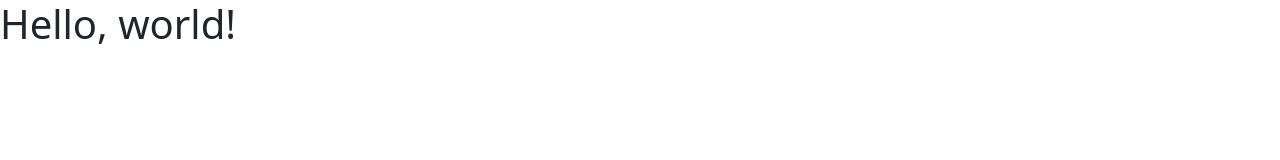
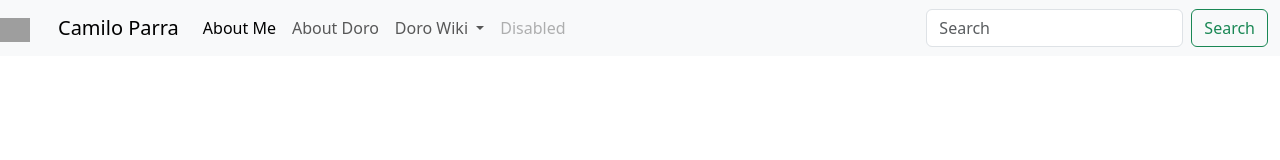
Before and after one commit to CamiloParraS/ISW-5B26B-EII-TallerGit, a plain HTML site: page index.html in a window 1280 px wide. Drawn offline with nearby package versions, Linux system fonts and the light colour scheme; grey boxes are pictures that could not be loaded.

Commit message:
Feature: Added the Navbar

```diff
--- a/index.html
+++ b/index.html
@@ -12,7 +12,98 @@
         />
     </head>
     <body>
-        <h1>Hello, world!</h1>
+        <!-- Nav Bar -->
+        <nav class="navbar navbar-expand-lg bg-body-tertiary">
+            <!-- Imagen -->
+            <a class="navbar-brand" href="#">
+                <img
+                    src="https://pbs.twimg.com/media/GwVXbk_XoAEp31k.png"
+                    alt="Bootstrap"
+                    width="30"
+                    height="24"
+                />
+            </a>
+
+            <!-- Mi nombre :DD -->
+            <div class="container-fluid">
+                <a class="navbar-brand" href="#">Camilo Parra</a>
+                <button
+                    class="navbar-toggler"
+                    type="button"
+                    data-bs-toggle="collapse"
+                    data-bs-target="#navbarSupportedContent"
+                    aria-controls="navbarSupportedContent"
+                    aria-expanded="false"
+                    aria-label="Toggle navigation"
+                >
+                    <span class="navbar-toggler-icon"></span>
+                </button>
+
+                <!-- Materias -->
+                <div
+                    class="collapse navbar-collapse"
+                    id="navbarSupportedContent"
+                >
+                    <ul class="navbar-nav me-auto mb-2 mb-lg-0">
+                        <!-- Materia -->
+                        <li class="nav-item">
+                            <a
+                                class="nav-link active"
+                                aria-current="page"
+                                href="#"
+                                >About Me</a
+                            >
+                        </li>
+                        <li class="nav-item">
+                            <a class="nav-link" href="#">About Doro</a>
+                        </li>
+                        <li class="nav-item dropdown">
+                            <a
+                                class="nav-link dropdown-toggle"
+                                href="#"
+                                role="button"
+                                data-bs-toggle="dropdown"
+                                aria-expanded="false"
+                            >
+                                Doro Wiki
+                            </a>
+                            <ul class="dropdown-menu">
+                                <li>
+                                    <a class="dropdown-item" href="#">Action</a>
+                                </li>
+                                <li>
+                                    <a class="dropdown-item" href="#"
+                                        >Another action</a
+                                    >
+                                </li>
+                                <li><hr class="dropdown-divider" /></li>
+                                <li>
+                                    <a class="dropdown-item" href="#"
+                                        >Something else here</a
+                                    >
+                                </li>
+                            </ul>
+                        </li>
+                        <li class="nav-item">
+                            <a class="nav-link disabled" aria-disabled="true"
+                                >Disabled</a
+                            >
+                        </li>
+                    </ul>
+                    <form class="d-flex" role="search">
+                        <input
+                            class="form-control me-2"
+                            type="search"
+                            placeholder="Search"
+                            aria-label="Search"
+                        />
+                        <button class="btn btn-outline-success" type="submit">
+                            Search
+                        </button>
+                    </form>
+                </div>
+            </div>
+        </nav>
         <script
             src="https://cdn.jsdelivr.net/npm/bootstrap@5.3.8/dist/js/bootstrap.bundle.min.js"
             integrity="sha384-FKyoEForCGlyvwx9Hj09JcYn3nv7wiPVlz7YYwJrWVcXK/BmnVDxM+D2scQbITxI"
```
